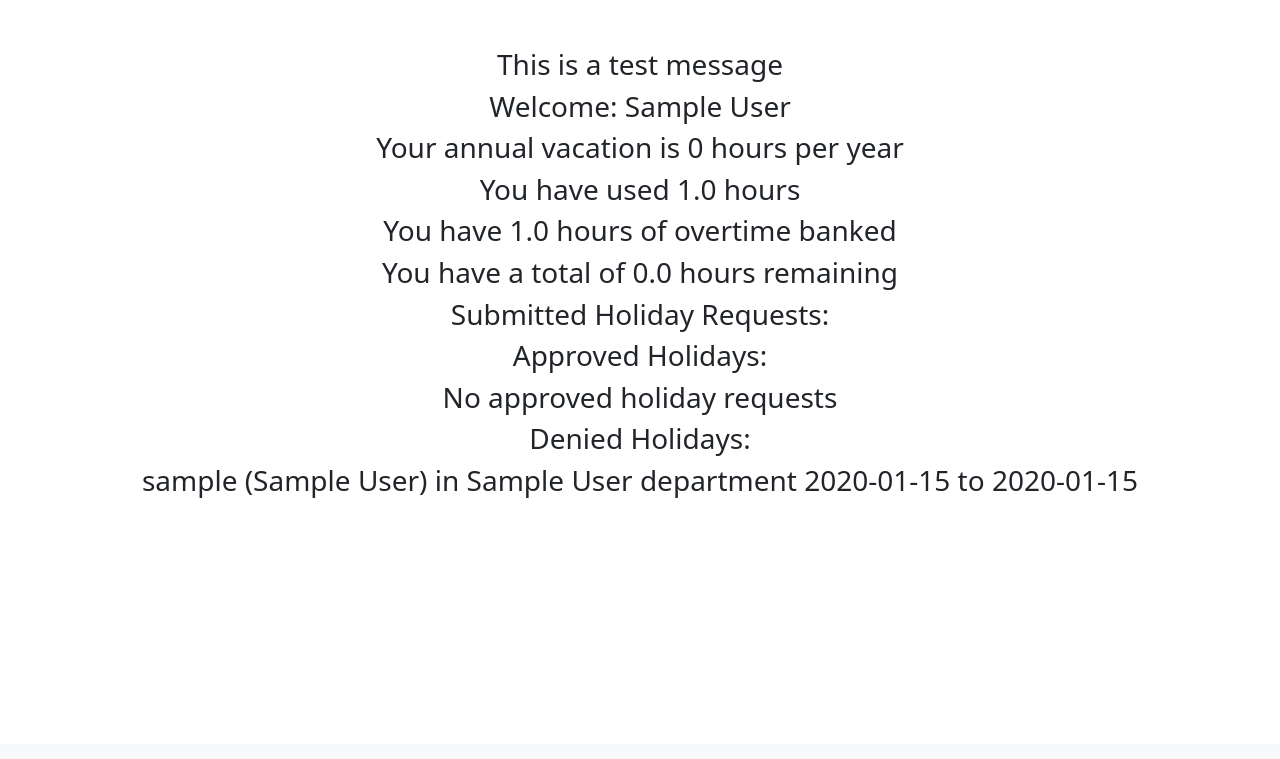
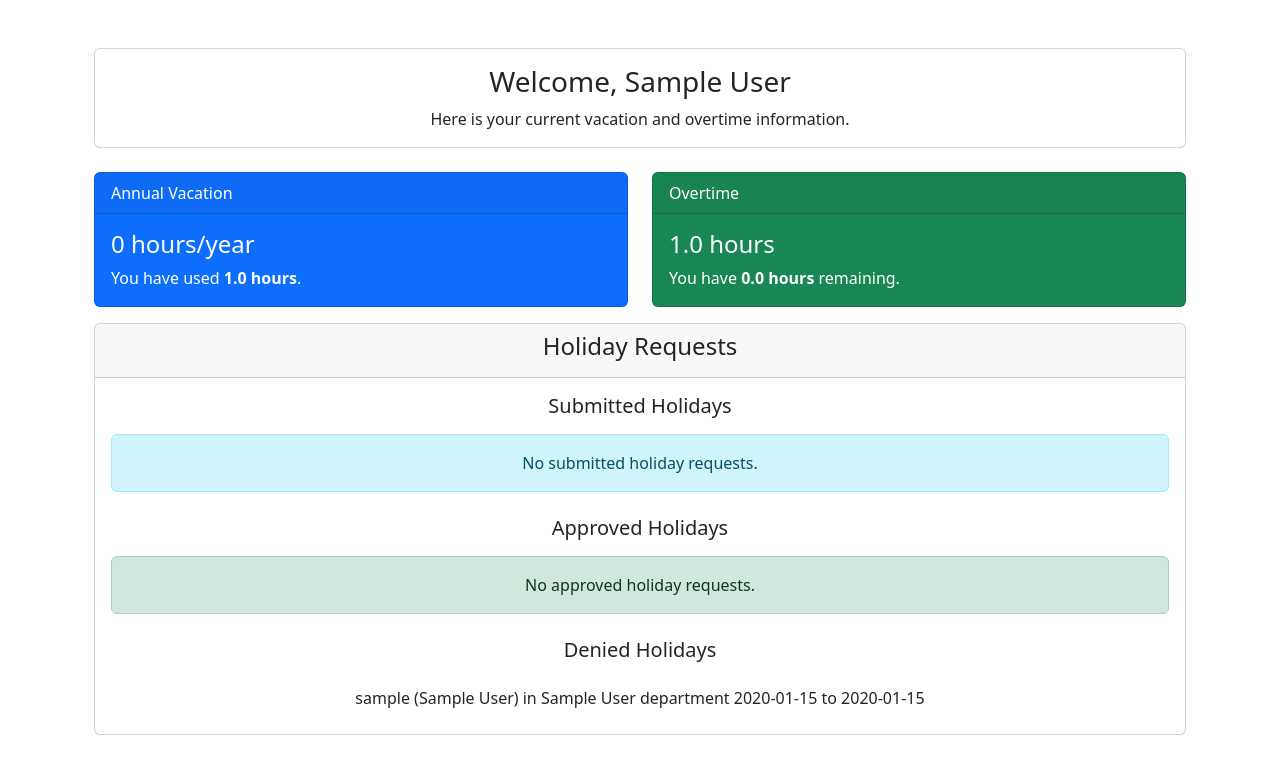
Before and after one commit to alasdare2011/HRAssist, a Django app: page /employee/ in a window 1280 px wide. Shown: the part 56-815 px from the top of the page. Before the commit the page ends 554 px from the top, so only its background shows below. Run offline with Django 4.2, Linux system fonts and the light colour scheme; a user stored in the database is signed in; tables that the repository leaves empty hold one stand-in row (values such as "Sample post"); parts of the project's set-up code (start-up, migrations or seed data) failed here and were passed over.

Commit message:
added bootstrap to employeeInfo.html

```diff
--- a/templates/employeeInfo.html
+++ b/templates/employeeInfo.html
@@ -4,31 +4,86 @@
 {% block title %}Home{% endblock %}
 
 
-<div class="container">
 {% block content %}
-        <h3 class="text-center">This is a test message</h3>
-        <h3 class="text-center">Welcome: {{full_name}}</h3>
-        <h3 class="text-center">Your annual vacation is {{allowed_hours}} hours per year</h3>
-        <h3 class="text-center">You have used {{vacation_used}} hours</h3>
-        <h3 class="text-center">You have {{overtime}} hours of overtime banked</h3>
-        <h3 class="text-center">You have a total of {{total_hours_available}} hours remaining</h3>
-        <h3 class="text-center">Submitted Holiday Requests:</h3>
-        {% if is_employee %}
-        {% for vacation in submitted_holidays%}
-            <h3 class="text-center">{{vacation}}</h3>
+<div class="container mt-5">
+    <!-- Welcome Section -->
+    <div class="card text-center mb-4">
+        <div class="card-body">
+            <h3 class="card-title">Welcome, {{ full_name }}</h3>
+            <p class="card-text">Here is your current vacation and overtime information.</p>
+        </div>
+    </div>
+
+    <!-- Vacation and Overtime Information -->
+    <div class="row">
+        <div class="col-md-6">
+            <div class="card text-white bg-primary mb-3">
+                <div class="card-header">Annual Vacation</div>
+                <div class="card-body">
+                    <h4 class="card-title">{{ allowed_hours }} hours/year</h4>
+                    <p class="card-text">You have used <strong>{{ vacation_used }} hours</strong>.</p>
+                </div>
+            </div>
+        </div>
+        <div class="col-md-6">
+            <div class="card text-white bg-success mb-3">
+                <div class="card-header">Overtime</div>
+                <div class="card-body">
+                    <h4 class="card-title">{{ overtime }} hours</h4>
+                    <p class="card-text">You have <strong>{{ total_hours_available }} hours</strong> remaining.</p>
+                </div>
+            </div>
+        </div>
+    </div>
+
+    <!-- Holiday Requests Section -->
+    <div class="card mb-4">
+        <div class="card-header text-center">
+            <h4>Holiday Requests</h4>
+        </div>
+        <div class="card-body">
+            <!-- Submitted Holidays -->
+            <h5 class="text-center mb-3">Submitted Holidays</h5>
+            {% if submitted_holidays %}
+                <ul class="list-group list-group-flush">
+                    {% for vacation in submitted_holidays %}
+                        <li class="list-group-item text-center">{{ vacation }}</li>
                     {% endfor %}
-        <h3 class="text-center">Approved Holidays:</h3>
+                </ul>
+            {% else %}
+                <div class="alert alert-info text-center" role="alert">
+                    No submitted holiday requests.
+                </div>
+            {% endif %}
+
+            <!-- Approved Holidays -->
+            <h5 class="text-center mt-4 mb-3">Approved Holidays</h5>
+            {% if approved_holidays %}
+                <ul class="list-group list-group-flush">
                     {% for vacation in approved_holidays %}
-            <h3 class="text-center">{{vacation}}</h3>
-        {% empty %}
-        <h3 class="text-center">No approved holiday requests</h3>
+                        <li class="list-group-item text-center">{{ vacation }}</li>
                     {% endfor %}
-        <h3 class="text-center">Denied Holidays:</h3>
+                </ul>
+            {% else %}
+                <div class="alert alert-success text-center" role="alert">
+                    No approved holiday requests.
+                </div>
+            {% endif %}
+
+            <!-- Denied Holidays -->
+            <h5 class="text-center mt-4 mb-3">Denied Holidays</h5>
+            {% if denied_holidays %}
+                <ul class="list-group list-group-flush">
                     {% for vacation in denied_holidays %}
-            <h3 class="text-center">{{vacation}}</h3>
-        {% empty %}
-        <h3 class="text-center">No denied holiday requests</h3>
+                        <li class="list-group-item text-center">{{ vacation }}</li>
                     {% endfor %}
+                </ul>
+            {% else %}
+                <div class="alert alert-danger text-center" role="alert">
+                    No denied holiday requests.
+                </div>
             {% endif %}
+        </div>
+    </div>
+</div>
 {% endblock %}
-</div>
```
Lines whose indentation alone changed are shown as unchanged.
